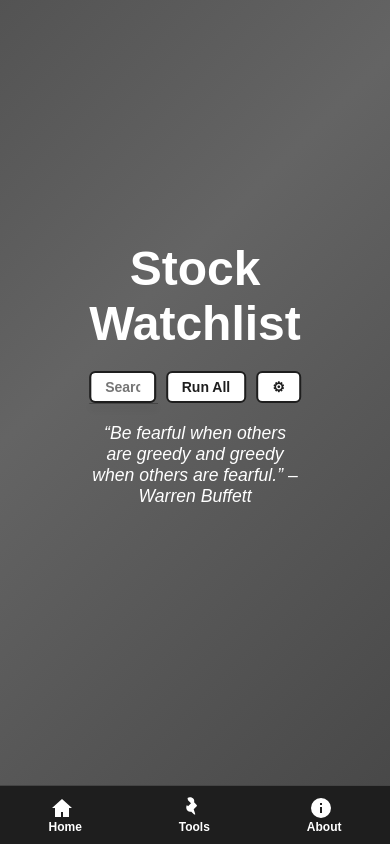
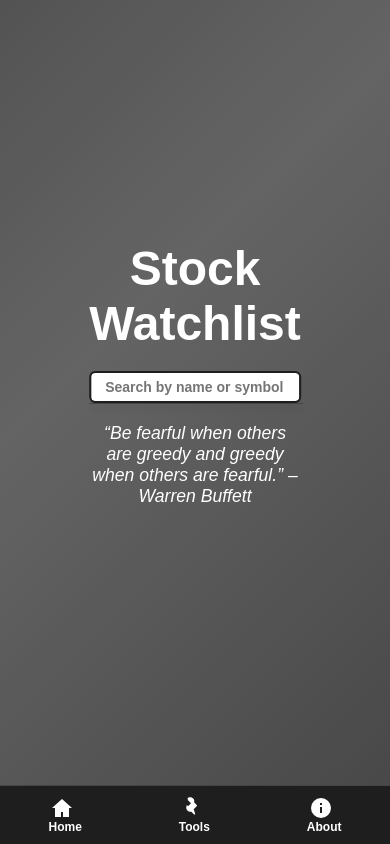
Before and after one commit to Cstruty/StockEval, a Flask app: page / in a window 390 px wide. Run offline with Flask 3, Linux system fonts and the light colour scheme; some libraries are stand-ins or nearby versions.

Commit message:
Show mobile actions only after ticker input

```diff
--- a/static/script.js
+++ b/static/script.js
@@ -635,12 +635,16 @@
     const exportBtn = document.getElementById('export-btn');
     const quoteContainer = document.getElementById('quote-container');
     const pageBackground = document.getElementById("page-background");
+    const mobileActions = document.querySelector('.mobile-action-buttons');
     if (initialView) {
         initialView.classList.remove('expanded');
         initialView.classList.add('shrunk');
         if (exportBtn) exportBtn.style.display = 'inline-flex';
         if (quoteContainer) quoteContainer.style.display = 'none';
         if (pageBackground) pageBackground.style.animation = 'none';
+        if (mobileActions && window.matchMedia('(max-width: 600px)').matches) {
+            mobileActions.style.display = 'flex';
+        }
     }
     if (resultsView) resultsView.style.display = 'block';
 };
--- a/static/styles.css
+++ b/static/styles.css
@@ -878,7 +878,6 @@
     transform: none;
   }
   .mobile-action-buttons {
-    display: flex;
     gap: 10px;
     margin-left: auto;
   }
```
